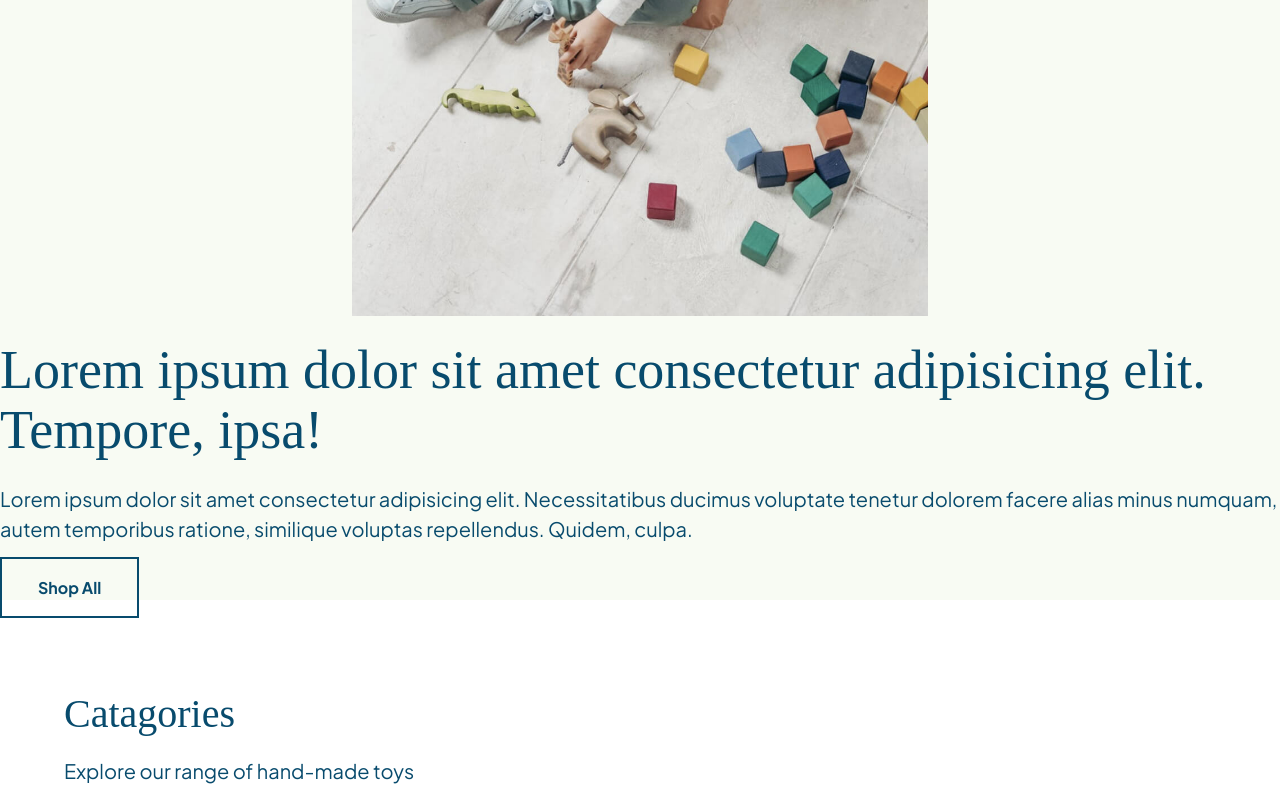
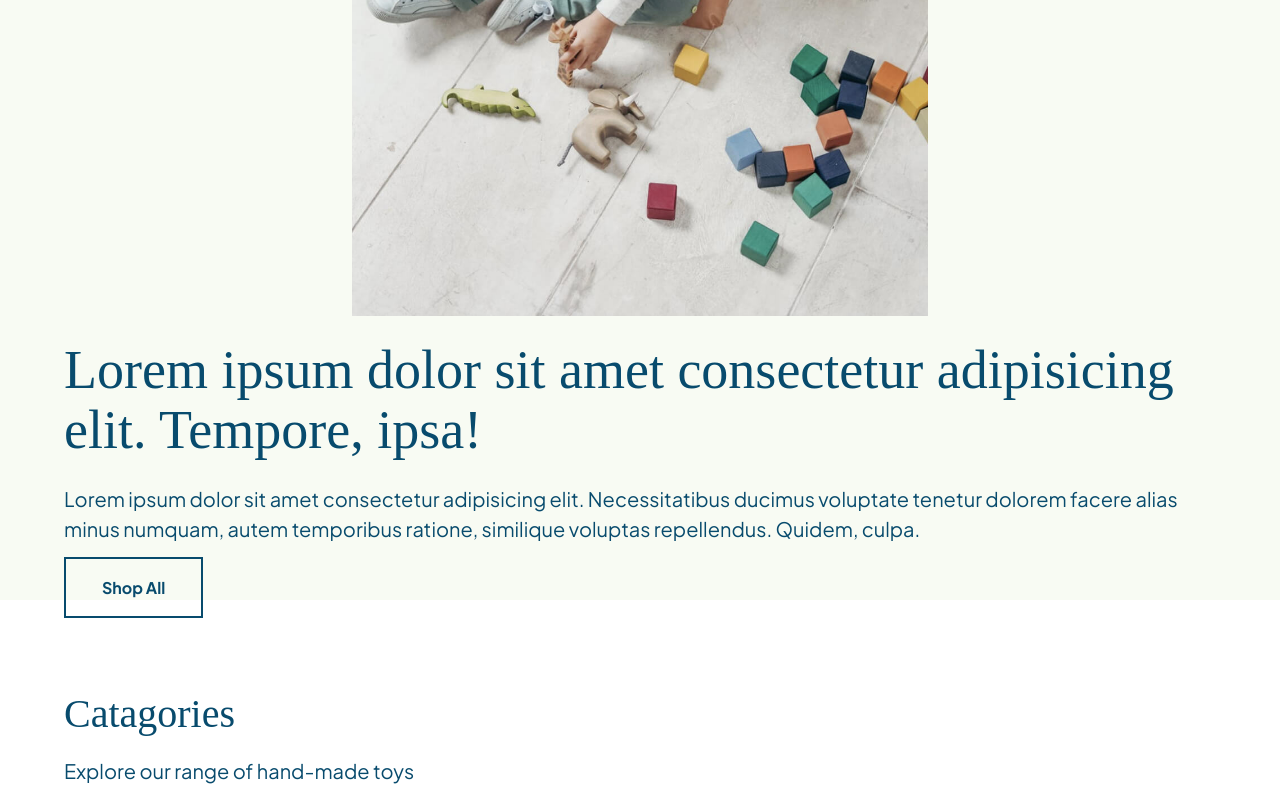
Before and after one commit to LucPasq/ecommerce-code-along, a plain HTML site: page index.html in a window 1280 px wide. Shown: the part 452-1249 px from the top of the page. Drawn offline with Linux system fonts and the light colour scheme; files whose address does not match are found by name; a web font is replaced by a local one.

Commit message:
cleaning up

```diff
--- a/index.html
+++ b/index.html
@@ -53,7 +53,7 @@
 		<div class="headerImgContainer wrapper">
 			<img src="./assets/header-image.jpg" alt="a toddler playing with colourful wooden blocks on the floor.">
 		</div>
-			<div class="headerContentConainer">
+			<div class="headerContentConainer wrapper">
 				<h5></h5>
 				<h3>Lorem ipsum dolor sit amet consectetur adipisicing elit. Tempore, ipsa!</h3>
 				<p>Lorem ipsum dolor sit amet consectetur adipisicing elit. Necessitatibus ducimus voluptate tenetur dolorem facere alias minus numquam, autem temporibus ratione, similique voluptas repellendus. Quidem, culpa.</p>
```
